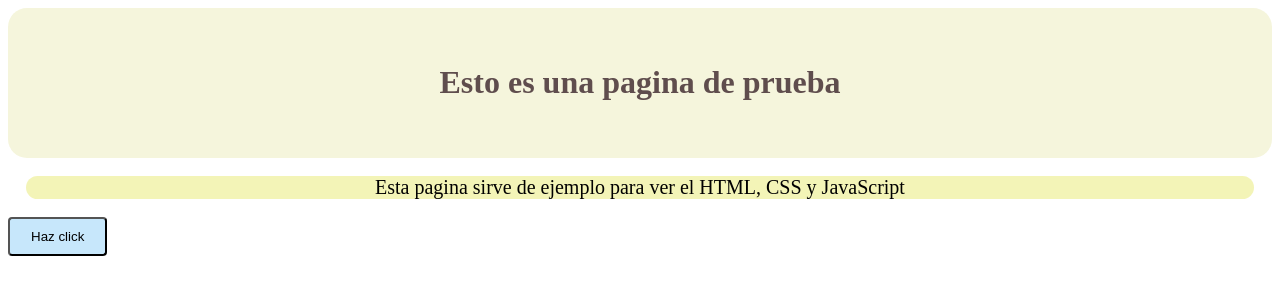
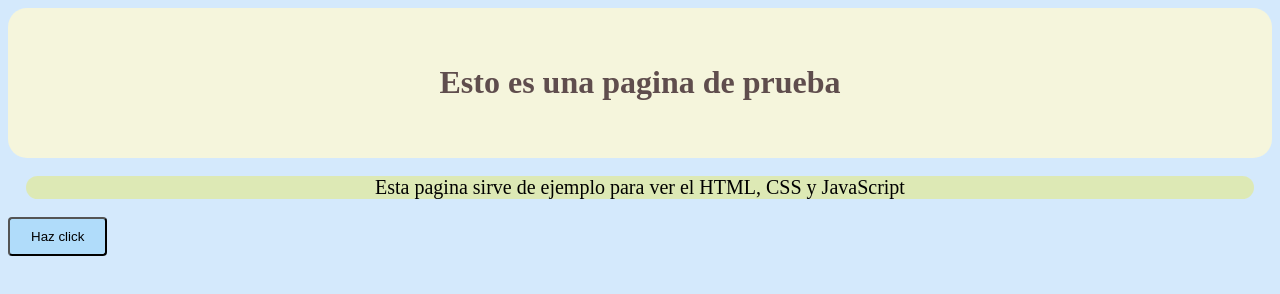
Before and after one commit to tnagornyy/examen-lenguaje, a plain HTML site: page index.html in a window 1280 px wide. Drawn offline with Linux system fonts and the light colour scheme.

Commit message:
Update examencss.css

```diff
--- a/examencss.css
+++ b/examencss.css
@@ -23,3 +23,6 @@ button {
 button:hover {
    background-color: rgba(28, 105, 206, 0.61);
 }
+body {
+    background-color: rgb(212, 233, 252);
+}
```
